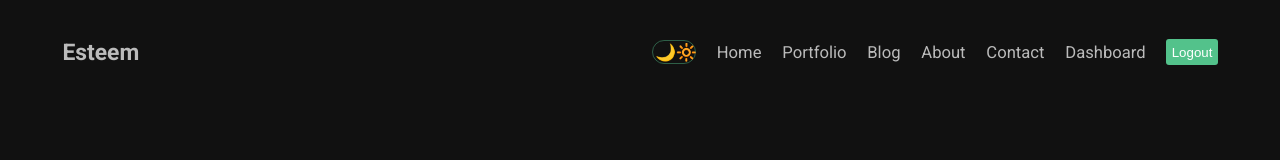
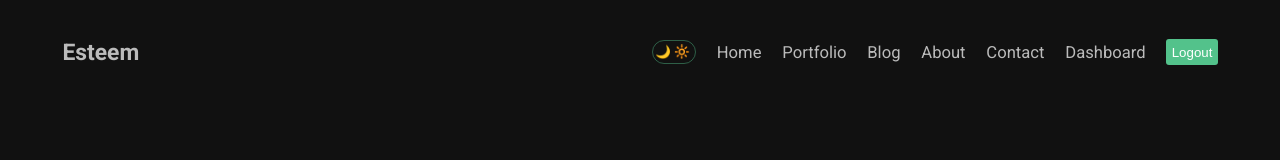
Before and after one commit to esteemayo/next_13, a Next.js app: page / in a window 1280 px wide. Shown: the top 160 px of the page. Built offline with nearby package versions, Linux system fonts and the light colour scheme.

Commit message:
fix: add styling

```diff
--- a/src/components/darkModeToggle/DarkModeToggle.module.scss
+++ b/src/components/darkModeToggle/DarkModeToggle.module.scss
@@ -7,4 +7,8 @@
   display: flex;
   align-items: center;
   justify-content: space-between;
+
+  .icon {
+    font-size: 1.2rem;
+  }
 }
```
